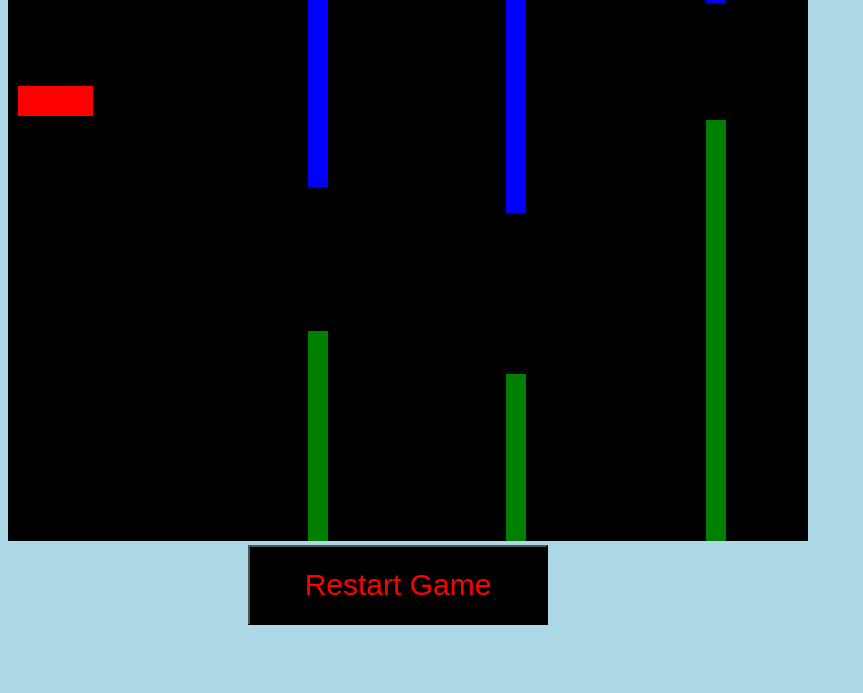
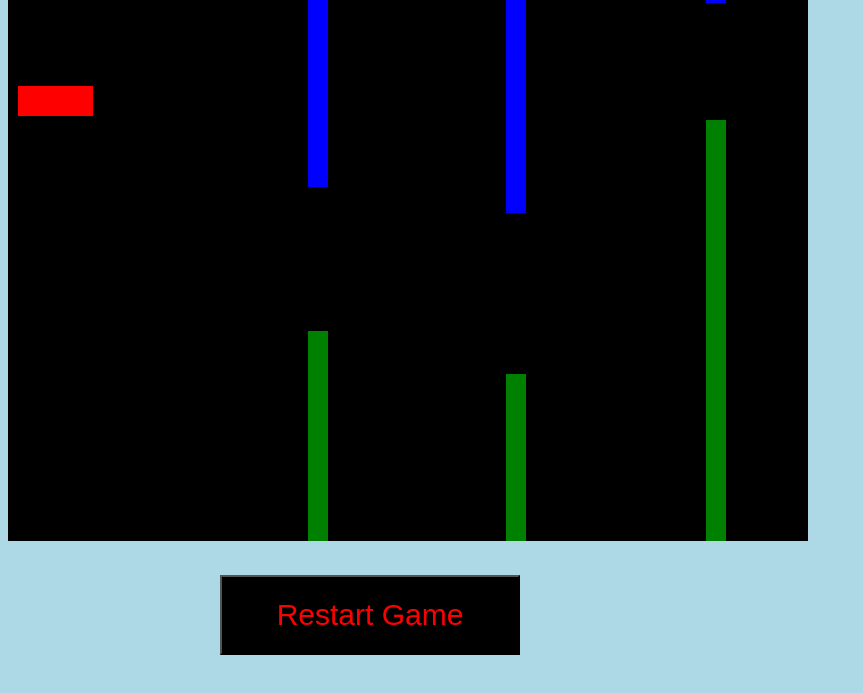
Before and after one commit to LazaroFranco/First-JS-game, a website: page index.html in a window 1280 px wide. Shown: the part 83-776 px from the top of the page, without its empty margins (0-863 px from the left). Drawn offline with Linux system fonts and the light colour scheme.

Commit message:
Update styles.css

```diff
--- a/styles.css
+++ b/styles.css
@@ -1,4 +1,5 @@
 canvas {
+  position: absolute;
   background-color: black;
   margin-top: 1em;
 }
@@ -8,13 +9,15 @@ body {
 }
 
 button {
+  position: absolute;
   cursor: progress;
   width: 300px;
   height: 80px;
   background-color: black;
   color: red;
   font-size: 30px;
-  margin-left: 240px;
+  margin-top: 650px;
+  left: 220px;
 }
 #minutes, #seconds{
     position: absolute;
```
